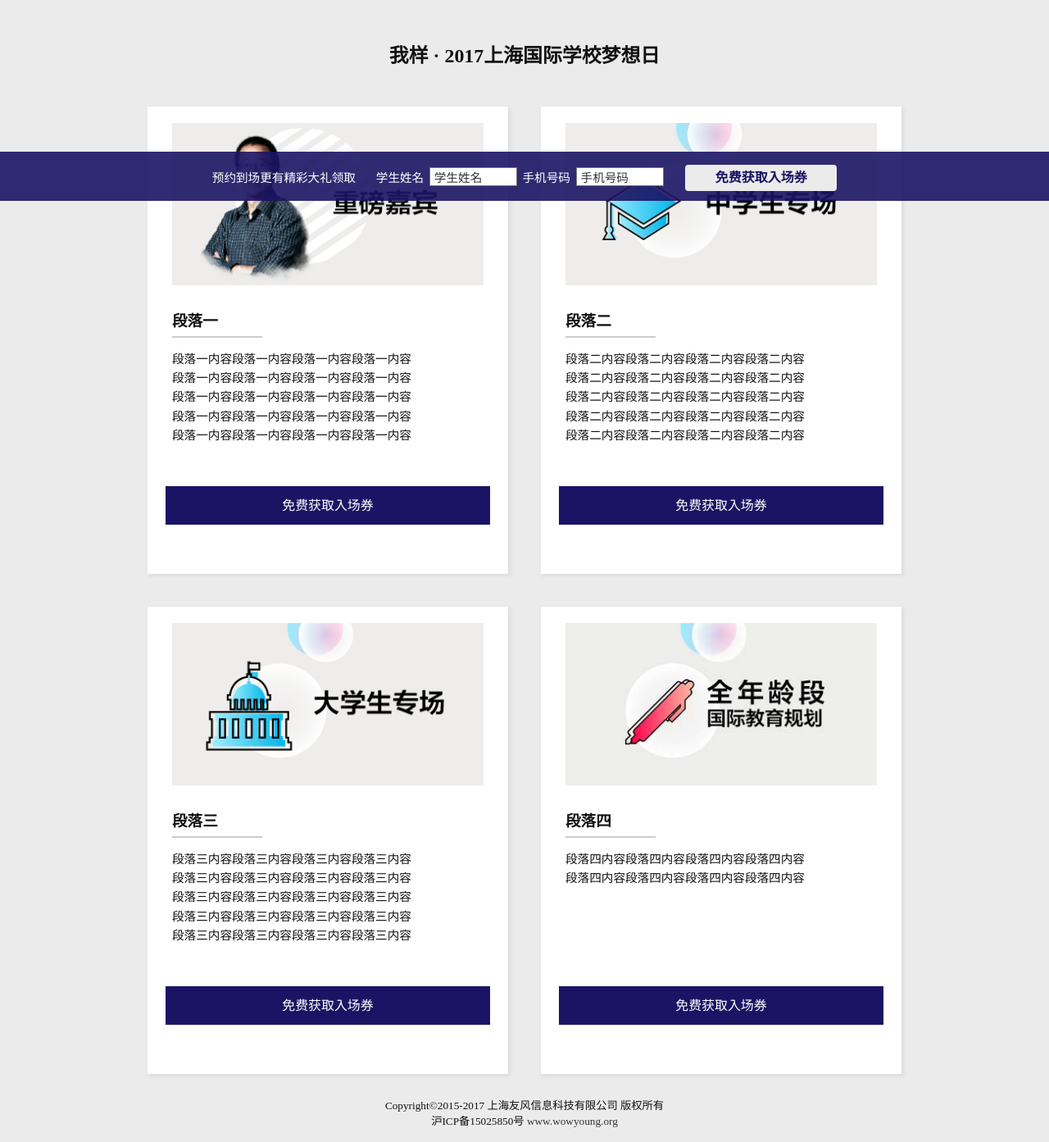
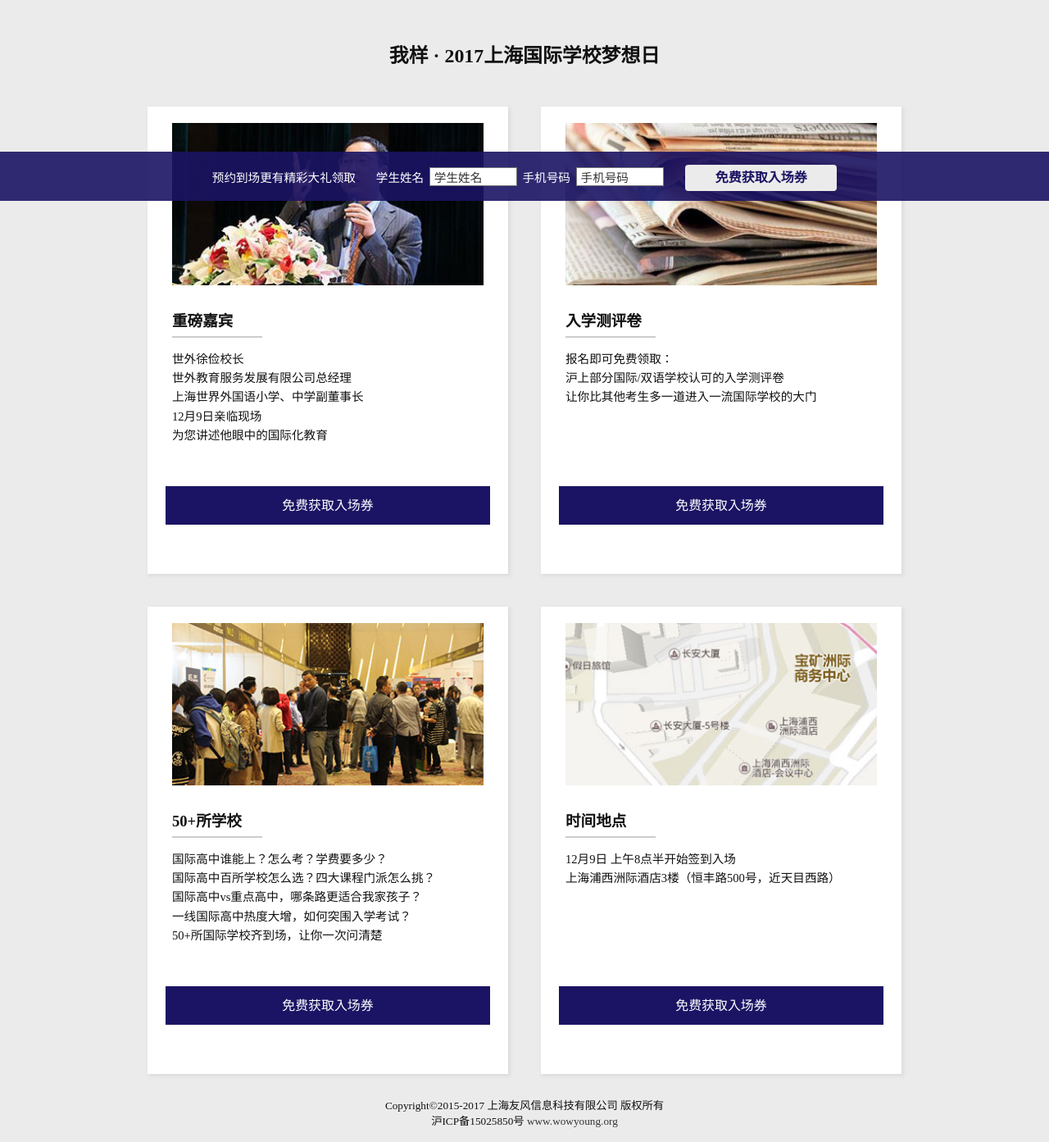
Before and after one commit to doDomoGu/wowyoung-activity, a Yii app: template frontend/views/activity/2017sh_dreamday_enter.php in a window 1280 px wide. Shown: the part 555-1948 px from the top of the page at 82% size. Run offline with PHP 8.4 and a stand-in for Yii, Linux system fonts and the light colour scheme; the template is opened without the code that fills it, so the values that code supplies are empty; some libraries are stand-ins or nearby versions.

Commit message:
段落 图片和文字

```diff
--- a/frontend/views/activity/2017sh_dreamday_enter.php
+++ b/frontend/views/activity/2017sh_dreamday_enter.php
@@ -124,51 +124,49 @@
     <div class="courses mw1080 auto ovh">
         <div class="courses-title f090 b  tc">我样 · 2017上海国际学校梦想日</div>
         <div class="coursebox">
-            <div class="coursebox-image"><img src="/2017sh_dreamday_enter/img/p1.jpg" alt=""></div>
-            <div class="coursebox-title f070 b">段落一</div>
+            <div class="coursebox-image"><img src="/2017sh_dreamday_enter/img/p1x.jpg" alt=""></div>
+            <div class="coursebox-title f070 b">重磅嘉宾</div>
             <div class="coursebox-line"></div>
             <div class="coursebox-text f055">
-                段落一内容段落一内容段落一内容段落一内容<br/>
-                段落一内容段落一内容段落一内容段落一内容<br/>
-                段落一内容段落一内容段落一内容段落一内容<br/>
-                段落一内容段落一内容段落一内容段落一内容<br/>
-                段落一内容段落一内容段落一内容段落一内容<br/>
+                世外徐俭校长<br/>
+                世外教育服务发展有限公司总经理<br/>
+                上海世界外国语小学、中学副董事长<br/>
+                12月9日亲临现场<br/>
+                为您讲述他眼中的国际化教育
             </div>
             <div class="coursebox-btn"><a href="javascript:void(0)" onClick="pop1.show2()" class="btn0 f060">免费获取入场券</a></div>
         </div>
         <div class="coursebox">
-            <div class="coursebox-image"><img src="/2017sh_dreamday_enter/img/p2.jpg" alt=""></div>
-            <div class="coursebox-title f070 b">段落二</div>
+            <div class="coursebox-image"><img src="/2017sh_dreamday_enter/img/p2x.jpg" alt=""></div>
+            <div class="coursebox-title f070 b">入学测评卷</div>
             <div class="coursebox-line"></div>
             <div class="coursebox-text f055">
-                段落二内容段落二内容段落二内容段落二内容<br/>
-                段落二内容段落二内容段落二内容段落二内容<br/>
-                段落二内容段落二内容段落二内容段落二内容<br/>
-                段落二内容段落二内容段落二内容段落二内容<br/>
-                段落二内容段落二内容段落二内容段落二内容<br/>
+                报名即可免费领取：<br/>
+                沪上部分国际/双语学校认可的入学测评卷<br/>
+                让你比其他考生多一道进入一流国际学校的大门
             </div>
             <div class="coursebox-btn"><a href="javascript:void(0)" onClick="pop1.show2()" class="btn0 f060">免费获取入场券</a></div>
         </div>
         <div class="coursebox">
-            <div class="coursebox-image"><img src="/2017sh_dreamday_enter/img/p3.jpg" alt=""></div>
-            <div class="coursebox-title f070 b">段落三</div>
+            <div class="coursebox-image"><img src="/2017sh_dreamday_enter/img/p3x.jpg" alt=""></div>
+            <div class="coursebox-title f070 b">50+所学校</div>
             <div class="coursebox-line"></div>
             <div class="coursebox-text f055">
-                段落三内容段落三内容段落三内容段落三内容<br/>
-                段落三内容段落三内容段落三内容段落三内容<br/>
-                段落三内容段落三内容段落三内容段落三内容<br/>
-                段落三内容段落三内容段落三内容段落三内容<br/>
-                段落三内容段落三内容段落三内容段落三内容<br/>
+                国际高中谁能上？怎么考？学费要多少？<br/>
+                国际高中百所学校怎么选？四大课程门派怎么挑？<br/>
+                国际高中vs重点高中，哪条路更适合我家孩子？<br/>
+                一线国际高中热度大增，如何突围入学考试？<br/>
+                50+所国际学校齐到场，让你一次问清楚
             </div>
             <div class="coursebox-btn"><a href="javascript:void(0)" onClick="pop1.show2()" class="btn0 f060">免费获取入场券</a></div>
         </div>
         <div class="coursebox">
-            <div class="coursebox-image"><img src="/2017sh_dreamday_enter/img/p4.jpg" alt=""></div>
-            <div class="coursebox-title f070 b">段落四</div>
+            <div class="coursebox-image"><img src="/2017sh_dreamday_enter/img/p4x.jpg" alt=""></div>
+            <div class="coursebox-title f070 b">时间地点</div>
             <div class="coursebox-line"></div>
             <div class="coursebox-text f055">
-                段落四内容段落四内容段落四内容段落四内容<br/>
-                段落四内容段落四内容段落四内容段落四内容
+                12月9日 上午8点半开始签到入场<br/>
+                上海浦西洲际酒店3楼（恒丰路500号，近天目西路）
             </div>
             <div class="coursebox-btn"><a href="javascript:void(0)" onClick="pop1.show2()" class="btn0 f060">免费获取入场券</a></div>
         </div>
```
Also changed, not shown: frontend/web/2017sh_dreamday_enter/img/p1x.jpg (added), frontend/web/2017sh_dreamday_enter/img/p2x.jpg (added), frontend/web/2017sh_dreamday_enter/img/p3x.jpg (added), frontend/web/2017sh_dreamday_enter/img/p4x.jpg (added).
